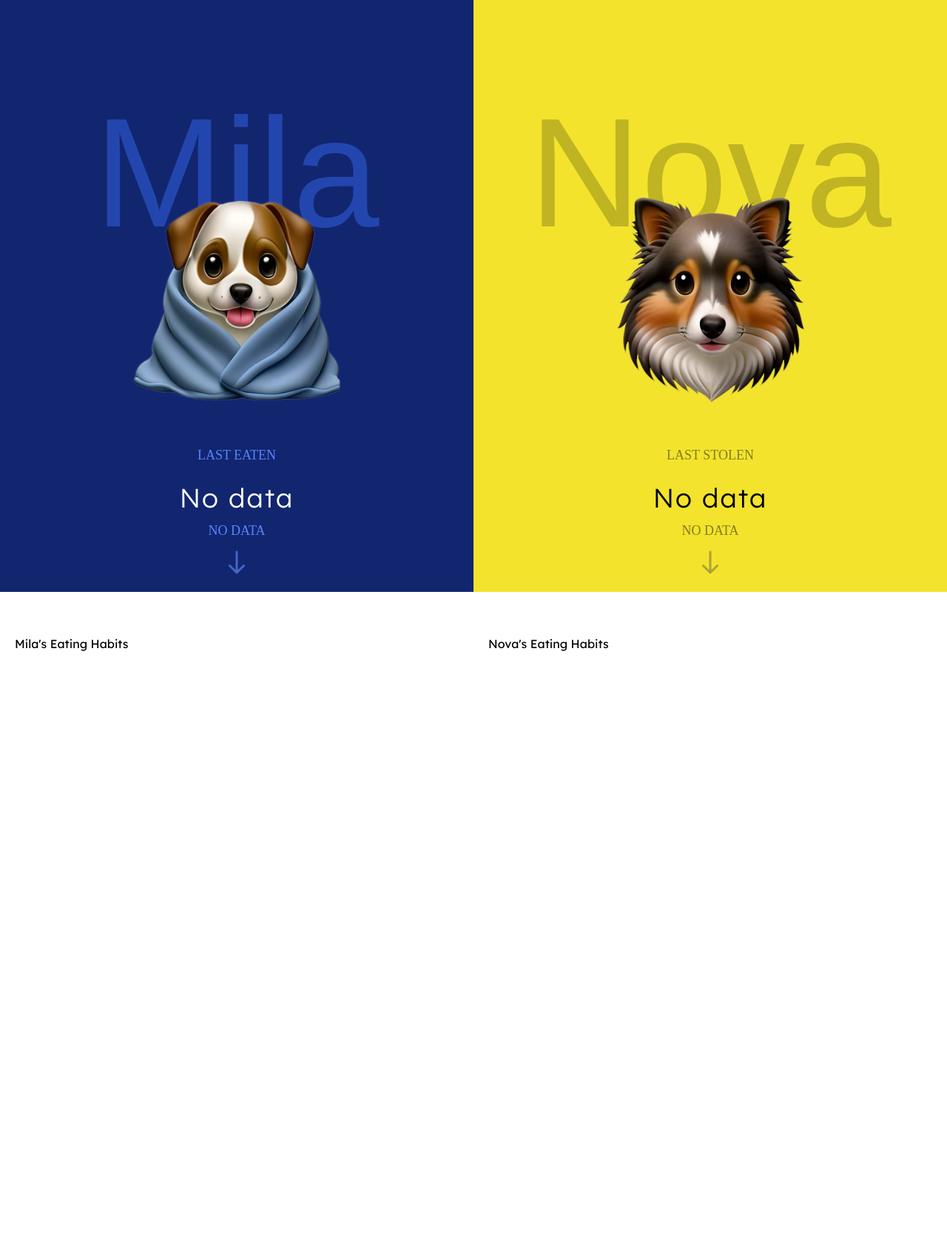
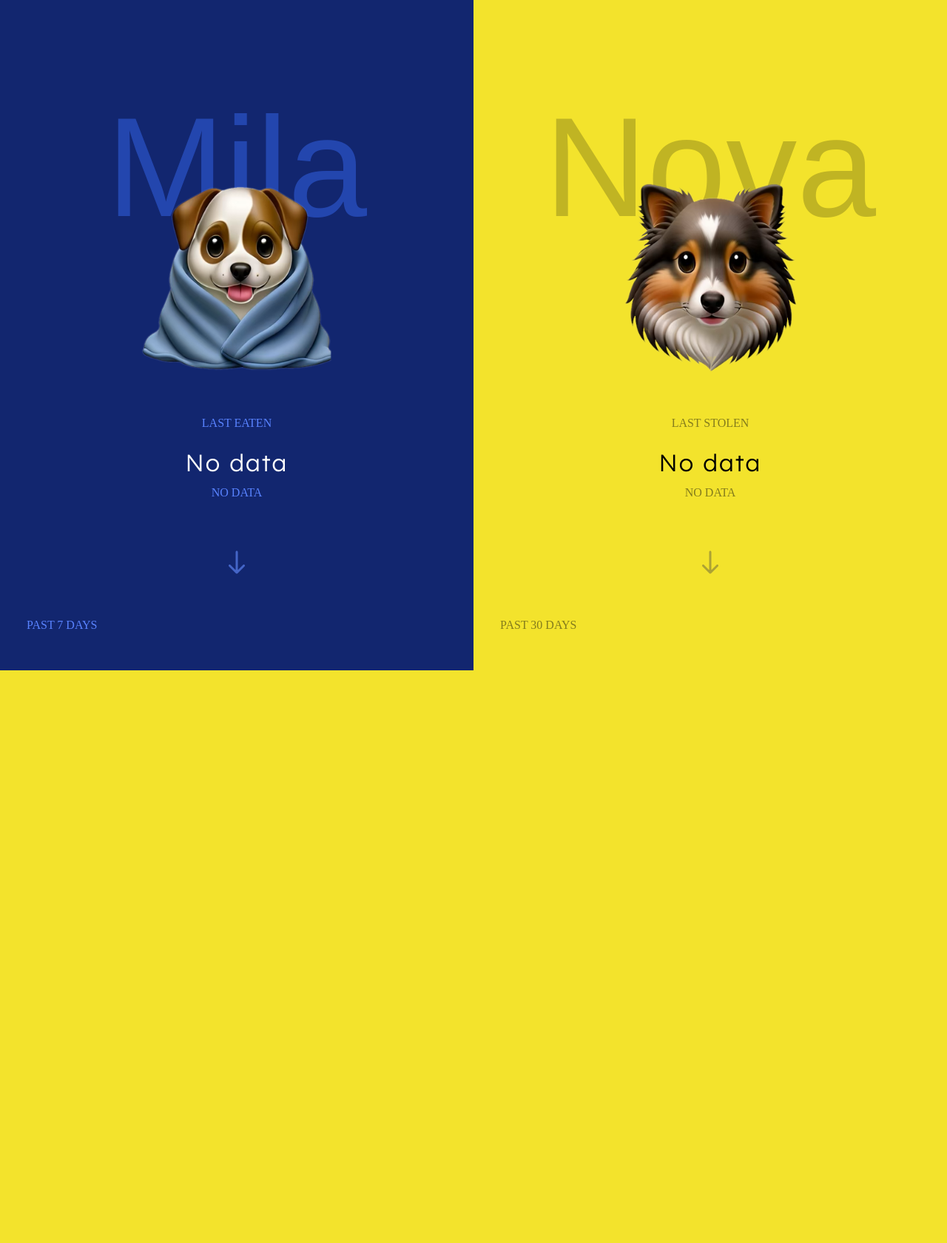
Before and after one commit to dmayman/ninas, a PHP site: page /index.php in a window 1280 px wide. Shown: the whole page at 74% size. After the commit the page ends 906 px from the top, so only its background shows below. Run offline with PHP 8.4, Linux system fonts and the light colour scheme; tables that the repository leaves empty or names only in its code hold one stand-in row (values such as "Sample post"); some web fonts are replaced.

Commit message:
new model!

```diff
--- a/cloud/api/read_visits.php
+++ b/cloud/api/read_visits.php
@@ -8,6 +8,18 @@
         $stmt = $pdo->prepare("SELECT * FROM visits WHERE dog = :dog ORDER BY end_time DESC LIMIT 1");
         $stmt->execute(['dog' => $dog]);
         return $stmt->fetch(PDO::FETCH_ASSOC);
+    } catch (PDOException $e) {
+        return ["error" => $e->getMessage()];
+    }
+}
+
+// Fetch all visits for a specific dog in the past Y days
+function get_visits_in_past_days($dog, $days) {
+    try {
+        $pdo = get_db_connection();
+        $stmt = $pdo->prepare("SELECT * FROM visits WHERE dog = :dog AND end_time >= NOW() - INTERVAL :days DAY ORDER BY end_time DESC");
+        $stmt->execute(['dog' => $dog, 'days' => $days]);
+        return $stmt->fetchAll(PDO::FETCH_ASSOC);
     } catch (PDOException $e) {
         return ["error" => $e->getMessage()];
     }
@@ -26,4 +38,6 @@
 
     return implode(" ", $parts) . " ago";
 }
+
+
 ?>
--- a/cloud/index.php
+++ b/cloud/index.php
@@ -1,9 +1,65 @@
 <?php
 require_once "api/read_visits.php";
+
+// Set the default time zone to Los Angeles
+date_default_timezone_set('America/Los_Angeles');
 
 // Fetch the latest visits for Mila and Nova
 $mila_last_visit = get_last_visit("Mila");
 $nova_last_visit = get_last_visit("Nova");
+
+// Fetch visits for Mila (past 7 days)
+$mila_visits = get_visits_in_past_days('Mila', 7);
+
+// Fetch visits for Nova (past 30 days)
+$nova_visits = get_visits_in_past_days('Nova', 30);
+
+// Format the date for display
+function format_date($date) {
+    $now = new DateTime();
+    $date = new DateTime($date);
+    $diff = $now->diff($date)->days;
+
+    if ($diff == 0) {
+        return "Today, " . $date->format('M j');
+    } elseif ($diff == 1) {
+        return "Yesterday, " . $date->format('M j');
+    } else {
+        return $diff . "d ago, " . $date->format('M j');
+    }
+}
+
+// Format the time for display
+function format_time($start_time, $end_time) {
+    $utc_timezone = new DateTimeZone('UTC');
+    $la_timezone = new DateTimeZone('America/Los_Angeles');
+
+    $start = new DateTime($start_time, $utc_timezone);
+    $start->setTimezone($la_timezone);
+
+    $end = new DateTime($end_time, $utc_timezone);
+    $end->setTimezone($la_timezone);
+
+    $start_formatted = $start->format('g:ia');
+    $end_formatted = $end->format('g:ia');
+
+    if ($start_formatted === $end_formatted) {
+        return $start_formatted;
+    } else {
+        return $start_formatted . " - " . $end_formatted;
+    }
+}
+
+// Format the duration for display
+function format_duration($start_time, $end_time) {
+    $duration = strtotime($end_time) - strtotime($start_time);
+    if ($duration >= 60) {
+        return round($duration / 60) . "m";
+    } else {
+        return $duration . "s";
+    }
+}
+
 ?>
 
 <!DOCTYPE html>
@@ -18,6 +74,7 @@
     <title>Mila and Nova</title>
 </head>
 <body>
+    <div class="page-wrapper">
         <!-- Mila's Column -->
         <div class="column mila">
             <div class="main-section">
@@ -36,7 +93,14 @@
             </div>
             <div class="chart-section">
                 <div class="chart">
-                <div class="chart-title">Mila's Eating Habits</div>
+                    <div class="info">Past 7 days</div>
+                    <?php foreach ($mila_visits as $visit): ?>
+                        <div class="chart-row">
+                            <span class="chart-date"><?= format_date($visit['start_time']) ?></span>
+                            <span class="chart-time"><?= format_time($visit['start_time'], $visit['end_time']) ?></span>
+                            <span class="chart-duration"><?= format_duration($visit['start_time'], $visit['end_time']) ?></span>
+                        </div>
+                    <?php endforeach; ?>
                 </div>
             </div>
         </div>
@@ -59,11 +123,18 @@
             </div>
             <div class="chart-section">
                 <div class="chart">
-                <div class="chart-title">Nova's Eating Habits</div>
+                    <div class="info">Past 30 days</div>
+                    <?php foreach ($nova_visits as $visit): ?>
+                        <div class="chart-row">
+                            <span class="chart-date"><?= format_date($visit['start_time']) ?></span>
+                            <span class="chart-time"><?= format_time($visit['start_time'], $visit['end_time']) ?></span>
+                            <span class="chart-duration"><?= format_duration($visit['start_time'], $visit['end_time']) ?></span>
+                        </div>
+                    <?php endforeach; ?>
                 </div>
             </div>
         </div>
-
+    </div>
     <script>
         // Data from the server
         const milaLastVisit = <?= json_encode($mila_last_visit) ?>;
@@ -91,7 +162,12 @@
         function formatAbsoluteTime(utcStart, utcEnd) {
             const start = new Date(utcStart + "Z").toLocaleTimeString([], { hour: 'numeric', minute: '2-digit' });
             const end = new Date(utcEnd + "Z").toLocaleTimeString([], { hour: 'numeric', minute: '2-digit' });
+
+            if (start === end) {
+                return start;
+            } else {
                 return `${start} - ${end}`;
+            }
         }
 
         // Update Mila's Data
@@ -119,6 +195,15 @@
         } else {
             document.getElementById("nova-visit-time").textContent = "No data";
         }
+
+        document.addEventListener("scroll", () => {
+            const arrows = document.querySelectorAll(".arrow");
+            if (window.scrollY > 20) {
+                arrows.forEach(arrow => arrow.classList.add("hidden"));
+            } else {
+                arrows.forEach(arrow => arrow.classList.remove("hidden"));
+            }
+        });
     </script>
 </body>
 </html>
--- a/cloud/styles.css
+++ b/cloud/styles.css
@@ -16,22 +16,40 @@
     --bg-color-mila: #12266F;
     --headline-color-mila: #2346AE;
     --highlight-color-mila: #5983FF;
+    --chart-color-mila: #142F7E;
     --bg-color-nova: #F3E32C;
     --headline-color-nova: #C0B423;
     --highlight-color-nova: #847C1C;
-    --dog-emoji-width: 280px;
-    --headline-xl: 210px;
-    --headline-sm: 36px;
-    --body-md: 18px;
+    --chart-color-nova: #E8D82A;
+    --dog-emoji-width: clamp(150px, 20vw, 300px);
+    --top-padding: clamp(18%, 5vw, 24%);
+    --title-overlap: clamp(-120px, -7vw, -40px);
+    --headline-xl: clamp(90px, 15vw, 220px);
+    --headline-sm: clamp(28px, 2.5vw, 36px);
+    --body-md: clamp(14px, 1.25vw, 18px);
     --body-sm: 16px;
 }
+
+/* Breakpoint for tablets (768px and below) */
+/* @media (max-width: 1280) {
+    :root {
+        --dog-emoji-width: 200px;
+        --headline-xl: 168px;
+        --headline-sm: 32px;
+        --body-md: 16px;
+    }
+} */
+
+
 
 body {
     margin: 0;
     font-family: var(--font-normal);
+}
+
+.page-wrapper{
     display: flex;
     flex-direction: row;
-    height: 100vh;
 }
 
 .column {
@@ -41,26 +59,14 @@
 }
 
 .main-section{
-    flex: 1;
     min-height: 100vh;
     display: flex;
     flex-direction: column;
     align-items: center;
-    justify-content: center;
-    padding: 20px;
+    justify-content: flex-start;
 }
-.chart-section{
-    display: flex;
-    flex-direction: column;
-    align-items: center;
-    justify-content: center;
-    padding: 20px;
-}
-.chart {
-    height: 800px;
-    width: 100%;
-    background-color: white;
-}
+
+
 
 .mila {
     background-color: var(--bg-color-mila);
@@ -87,12 +93,12 @@
 .dog-name {
     font-family: var(--font-fat);
     font-size: var(--headline-xl);
-    margin-bottom: -90px;
+    margin-bottom: var(--title-overlap);
+    padding-top: var(--top-padding);
 }
 
 .info {
     font-size: var(--body-md);
-    text-align: center;
     text-transform: uppercase;
     font-family: var(--font-title);
 }
@@ -121,4 +127,74 @@
 .arrow {
     position: absolute;
     bottom: 20px;
+    transition: all .3s;
 }
+.arrow.hidden{
+    opacity: 0;
+}
+
+/* Chart */
+
+.chart-section{
+    display: flex;
+    flex-direction: column;
+    justify-content: center;
+    align-items: center;
+    padding: 36px;
+}
+
+.chart{
+    max-width: 600px;
+    width: 100%;
+}
+.mila .chart-row {
+    background-color: var(--chart-color-mila)
+}
+.nova .chart-row {
+    background-color: var(--chart-color-nova)
+}
+
+.chart-section .info {
+    font-size: var(--body-sm);
+    margin-bottom: 16px;
+}
+
+.chart .chart-row{
+    border-radius: 8px;
+    display: flex;
+    flex-direction: row;
+    justify-content: space-between;
+    padding: 20px 16px;
+    margin-bottom: 6px;
+    letter-spacing: 2px;
+    font-weight: 300;
+}
+.chart-row:last-child {
+    margin-bottom: none; /* Remove border for the last row */
+}
+
+.mila .chart-row{
+    color: var(--highlight-color-mila);
+}
+.nova .chart-row{
+    color: var(--highlight-color-nova);
+}
+
+
+.mila .chart-date {
+    color: white;
+}
+.nova .chart-date {
+    color: black;
+}
+
+.chart-date{
+    flex-grow: 1;
+}
+.chart-duration{
+    flex: 0 0 56px;
+    text-align: right;
+}
+.chart-time{
+    align-self: flex-start;
+}
```
Also changed, not shown: 9 other files. Lines whose indentation alone changed are shown as unchanged.
